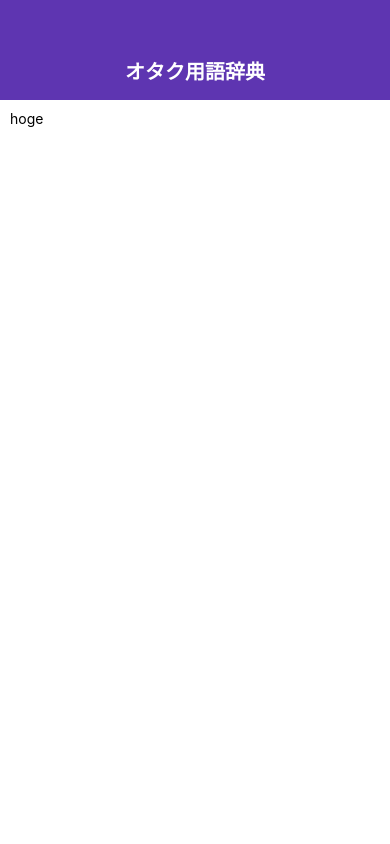
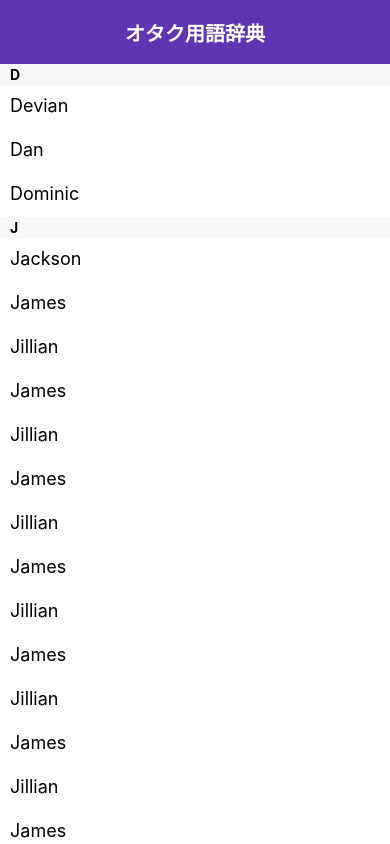
Before and after one commit to uechan9220/OtakVocabularyBooks, a React Native app: screen / in a window 390 px wide. Shown: the top 844 px of the page. Built offline with nearby package versions, Linux system fonts and the light colour scheme.

Commit message:
[change] code

```diff
--- a/App.tsx
+++ b/App.tsx
@@ -19,20 +19,15 @@ import {
 } from 'react-native';
 
 import Header from './components/Header';
-
-declare const global: {HermesInternal: null | {}};
+import SelectionLists from './components/SectionLists';
 
 const App = () => {
   return (
     <>
       <StatusBar barStyle="dark-content" />
-      <Header />
-      <SafeAreaView style={styles.safeAreaView}>
-        <ScrollView
-          contentInsetAdjustmentBehavior="automatic"
-          style={styles.scrollView}>
-          <Text style={{padding: 10}}>hoge</Text>
-          </ScrollView>
+      <SafeAreaView>
+        <Header />
+        <SelectionLists />
       </SafeAreaView>
     </>
   );
@@ -44,7 +39,8 @@ const styles = StyleSheet.create({
   },
   safeAreaView: {
     backgroundColor: '#fff',
-  }
+    height: 500,
+  },
 });
 
 export default App;
--- a/components/Header.tsx
+++ b/components/Header.tsx
@@ -3,12 +3,11 @@ import {View, Text, StyleSheet} from 'react-native';
 
 const Header: React.FC = () => {
   return (
-    <View style={{height: 100}}>
+    <View style={{height: 64}}>
       <View style={styles.header}>
         <Text
           style={{
             color: '#fff',
-            marginTop: 40,
             fontWeight: 'bold',
             fontSize: 20,
           }}>
--- a/components/SectionLists.tsx
+++ b/components/SectionLists.tsx
@@ -1,17 +1,78 @@
 import * as React from 'react';
 import {SectionList, StyleSheet, Text, View} from 'react-native';
 
-const SectionLists: React.FC = () => {
+interface SectionListsProps {}
+
+const SectionLists: React.FC<SectionListsProps> = () => {
   const datas = [
     {title: 'D', data: ['Devian', 'Dan', 'Dominic']},
-    {title: 'J', data: ['Jackson', 'James', 'Jillian']},
+    {
+      title: 'J',
+      data: [
+        'Jackson',
+        'James',
+        'Jillian',
+        'James',
+        'Jillian',
+        'James',
+        'Jillian',
+        'James',
+        'Jillian',
+        'James',
+        'Jillian',
+        'James',
+        'Jillian',
+        'James',
+        'Jillian',
+        'James',
+        'Jillian',
+        'James',
+        'Jillian',
+        'James',
+        'Jillian',
+        'James',
+        'Jillian',
+      ],
+    },
   ];
 
+  const Item = ({title}: {title: string}) => (
+    <View>
+      <Text style={styles.item}>{title}</Text>
+    </View>
+  );
+
   return (
-    <View>
-      <SectionList sections={datas} />
+    <View style={styles.container}>
+      <SectionList
+        sections={datas}
+        renderItem={({item, index}) => <Item title={item} />}
+        renderSectionHeader={({section: {title}}) => (
+          <Text style={styles.header}>{title}</Text>
+        )}
+      />
     </View>
   );
 };
 
+const styles = StyleSheet.create({
+  container: {
+    backgroundColor: '#fff',
+  },
+  item: {
+    padding: 10,
+    fontSize: 18,
+    height: 44,
+  },
+  header: {
+    paddingTop: 2,
+    paddingLeft: 10,
+    paddingRight: 10,
+    paddingBottom: 2,
+    fontSize: 14,
+    fontWeight: 'bold',
+    backgroundColor: 'rgba(247, 247,247, 1.0)',
+  },
+});
+
 export default SectionLists;
```
